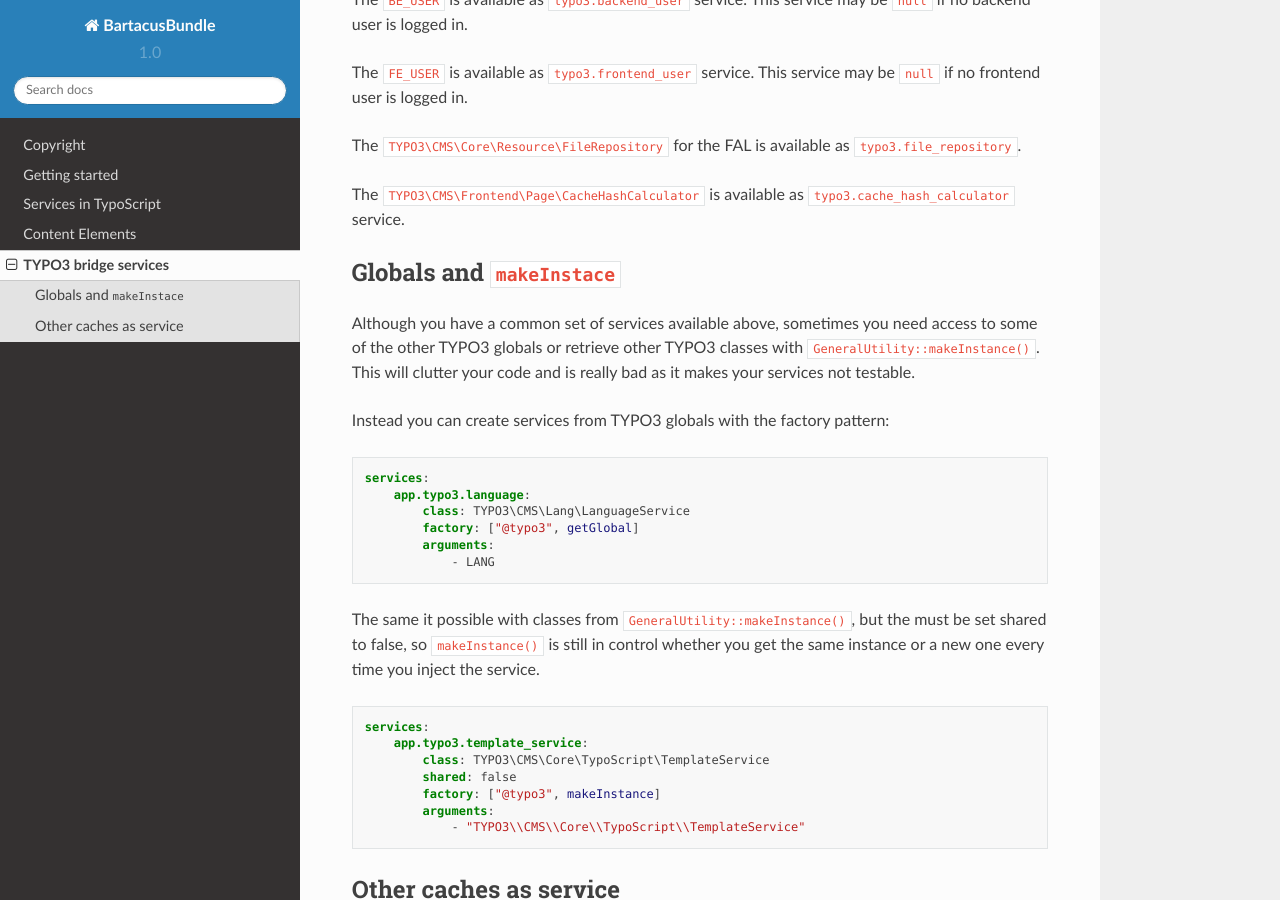
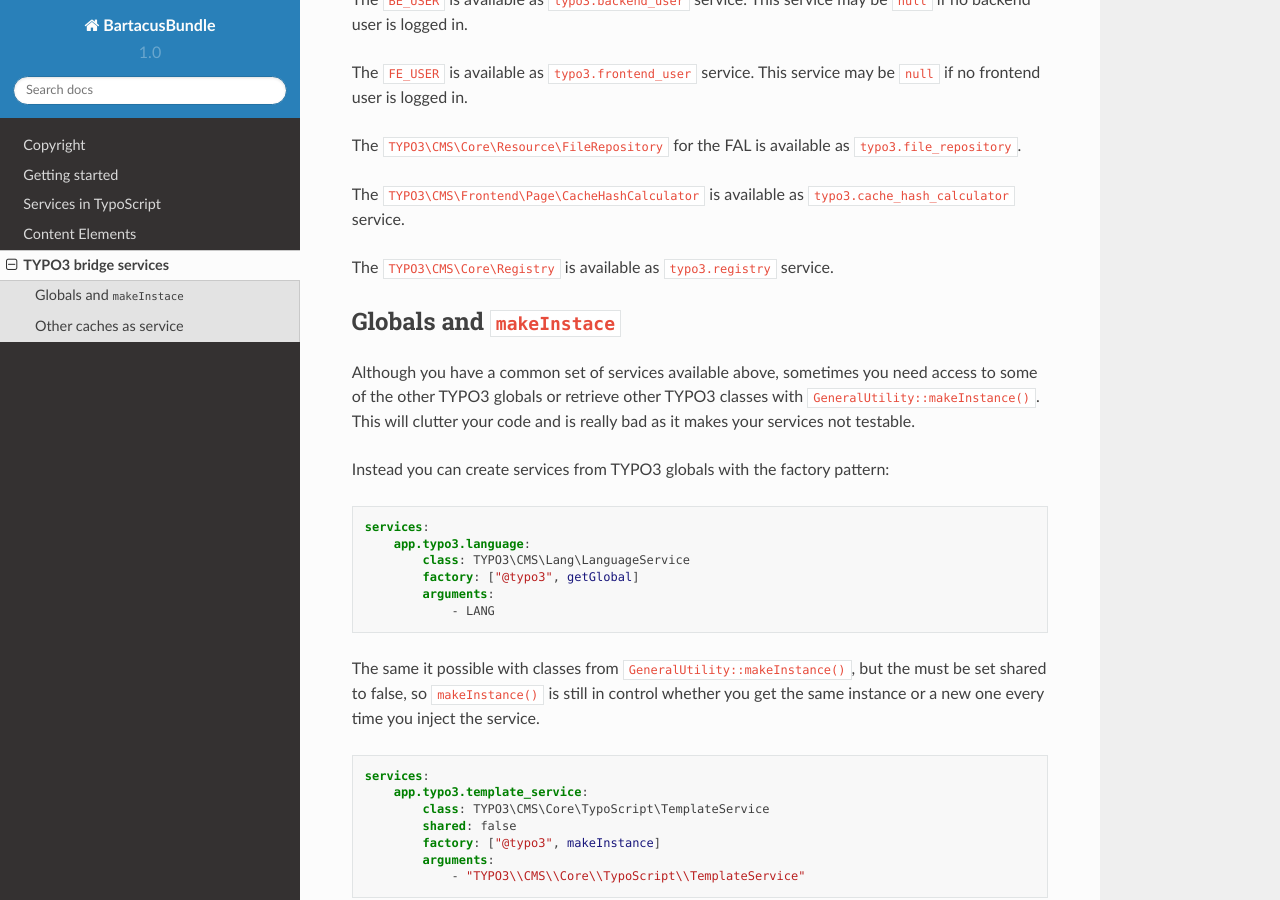
Before and after one commit to Bartacus/BartacusBundle, a Sphinx documentation site: the page built from Resources/doc/service_bridge.rst, in a window 1280 px wide and 900 px high, scrolled down 442 px. Built offline with Sphinx 7.4.7 and the Read the Docs theme 2.0.0, drawn with Linux system fonts in a browser that asks for light colours.

Commit message:
add typo3 registry class to services and extend documentation

```diff
--- a/Resources/doc/service_bridge.rst
+++ b/Resources/doc/service_bridge.rst
@@ -26,6 +26,8 @@ The ``TYPO3\CMS\Core\Resource\FileRepository`` for the FAL is available as
 
 The ``TYPO3\CMS\Frontend\Page\CacheHashCalculator`` is available as
 ``typo3.cache_hash_calculator`` service.
+
+The ``TYPO3\CMS\Core\Registry`` is available as ``typo3.registry`` service.
 
 Globals and ``makeInstace``
 ===========================
```
Also changed, not shown: 1 other file.
